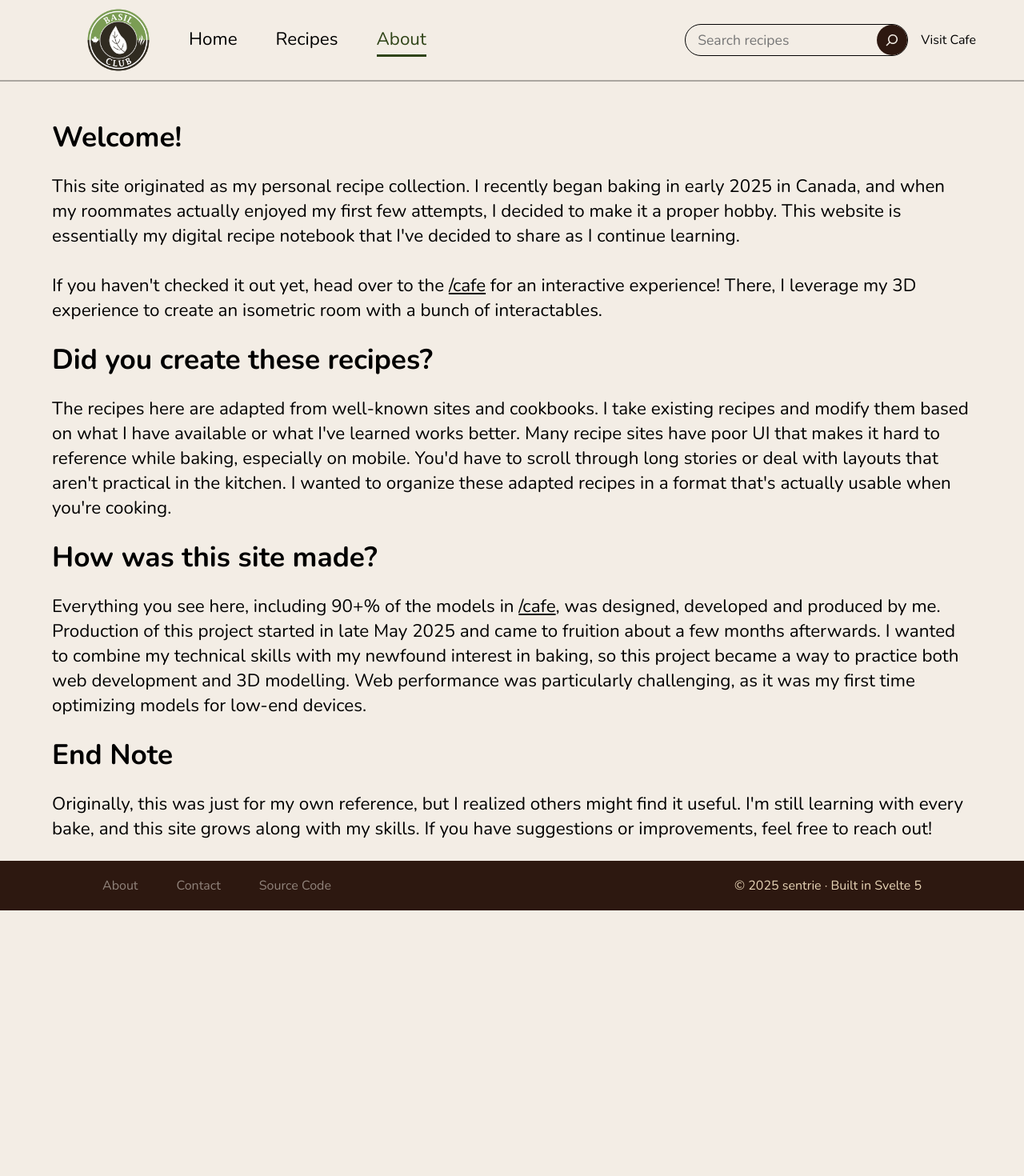
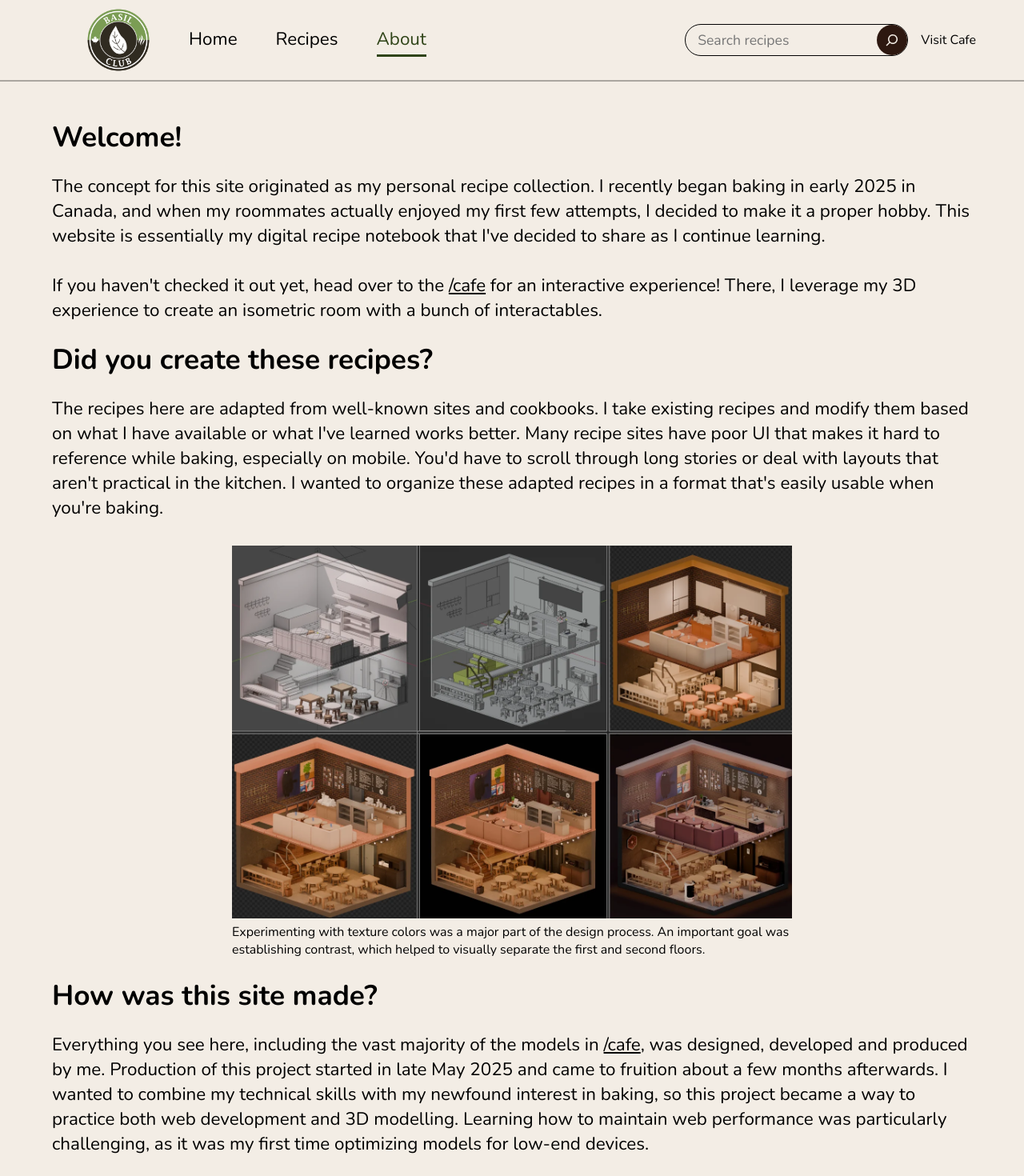
Before and after one commit to sen-trie/basil-main, a SvelteKit app: page /about in a window 1280 px wide. Shown: the top 1470 px of the page at 80% size. Before the commit the page ends 1138 px from the top, so only its background shows below. Built offline with nearby package versions, Linux system fonts and the light colour scheme.

Commit message:
About: Add progress page

```diff
--- a/src/routes/about/+page.svelte
+++ b/src/routes/about/+page.svelte
@@ -1,11 +1,17 @@
+<script>
+	import { getContext } from 'svelte';
+
+	const images = getContext('images');
+</script>
+
 <div class="body-container">
 	<h1>Welcome!</h1>
 	<br />
 	<p>
-		This site originated as my personal recipe collection. I recently began baking in early 2025 in
-		Canada, and when my roommates actually enjoyed my first few attempts, I decided to make it a
-		proper hobby. This website is essentially my digital recipe notebook that I've decided to share
-		as I continue learning.
+		The concept for this site originated as my personal recipe collection. I recently began baking
+		in early 2025 in Canada, and when my roommates actually enjoyed my first few attempts, I decided
+		to make it a proper hobby. This website is essentially my digital recipe notebook that I've
+		decided to share as I continue learning.
 		<br /><br />
 		If you haven't checked it out yet, head over to the <a href="/cafe"><u>/cafe</u></a> for an interactive
 		experience! There, I leverage my 3D experience to create an isometric room with a bunch of interactables.
@@ -18,19 +24,34 @@
 		modify them based on what I have available or what I've learned works better. Many recipe sites
 		have poor UI that makes it hard to reference while baking, especially on mobile. You'd have to
 		scroll through long stories or deal with layouts that aren't practical in the kitchen. I wanted
-		to organize these adapted recipes in a format that's actually usable when you're cooking.
+		to organize these adapted recipes in a format that's easily usable when you're baking.
 	</p>
+	<figure>
+		<img src={images['progress.webp']} />
+		<figcaption>
+			Experimenting with texture colors was a major part of the design process. An important goal
+			was establishing contrast, which helped to visually separate the first and second floors.
+		</figcaption>
+	</figure>
 	<br />
 	<h1>How was this site made?</h1>
 	<br />
 	<p>
-		Everything you see here, including 90+% of the models in <a href="/cafe"><u>/cafe</u></a>, was
-		designed, developed and produced by me. Production of this project started in late May 2025 and
-		came to fruition about a few months afterwards. I wanted to combine my technical skills with my
-		newfound interest in baking, so this project became a way to practice both web development and
-		3D modelling. Web performance was particularly challenging, as it was my first time optimizing
-		models for low-end devices.
+		Everything you see here, including the vast majority of the models in <a href="/cafe"
+			><u>/cafe</u></a
+		>, was designed, developed and produced by me. Production of this project started in late May
+		2025 and came to fruition about a few months afterwards. I wanted to combine my technical skills
+		with my newfound interest in baking, so this project became a way to practice both web
+		development and 3D modelling. Learning how to maintain web performance was particularly
+		challenging, as it was my first time optimizing models for low-end devices.
 	</p>
+	<figure>
+		<img src={images['izakaya.webp']} />
+		<figcaption>
+			Initial failed attempt at creating a restaurant, inspired by an izakaya. This model never got
+			past the prototyping stage as I didn't like how the premade textures looked.
+		</figcaption>
+	</figure>
 	<br />
 	<h1>End Note</h1>
 	<br />
@@ -54,4 +75,18 @@
 	p {
 		font-size: 1.4rem;
 	}
+
+	figure {
+		display: block;
+		margin: 2rem auto 0;
+		width: min(700px, 70%);
+
+		img {
+			width: 100%;
+		}
+
+		figcaption {
+			width: fit-content;
+		}
+	}
 </style>
```
Also changed, not shown: src/lib/assets/images/izakaya.webp (added), src/lib/assets/images/progress.webp (added).
